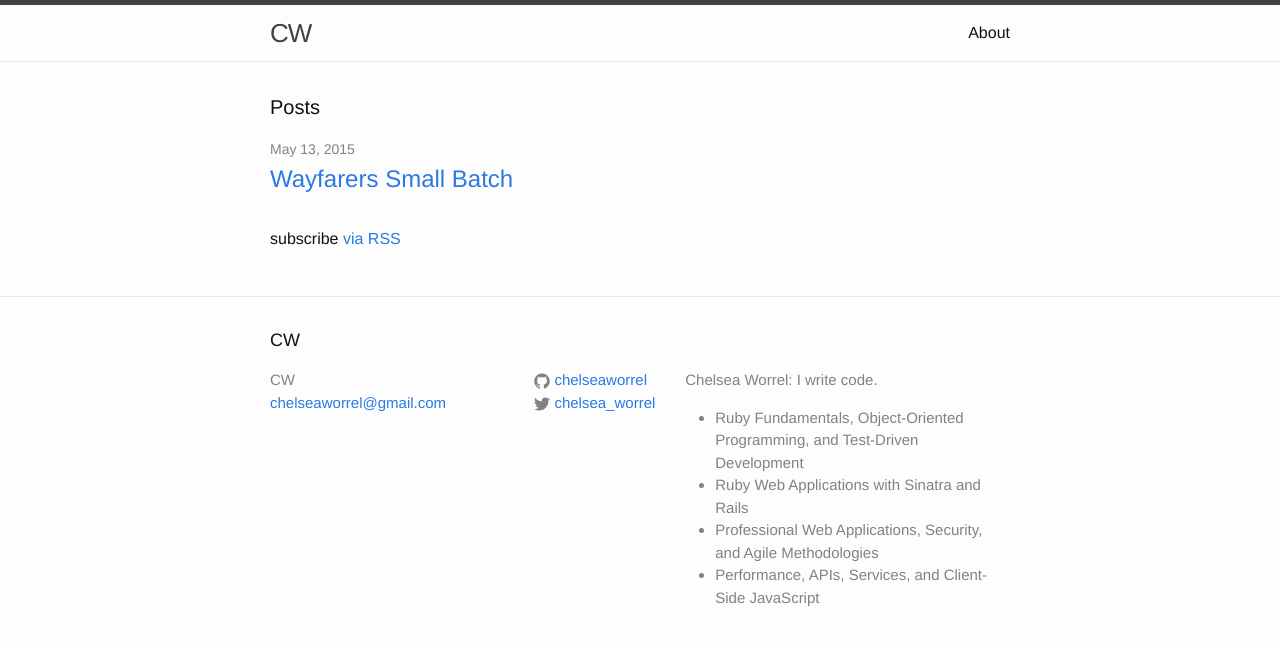
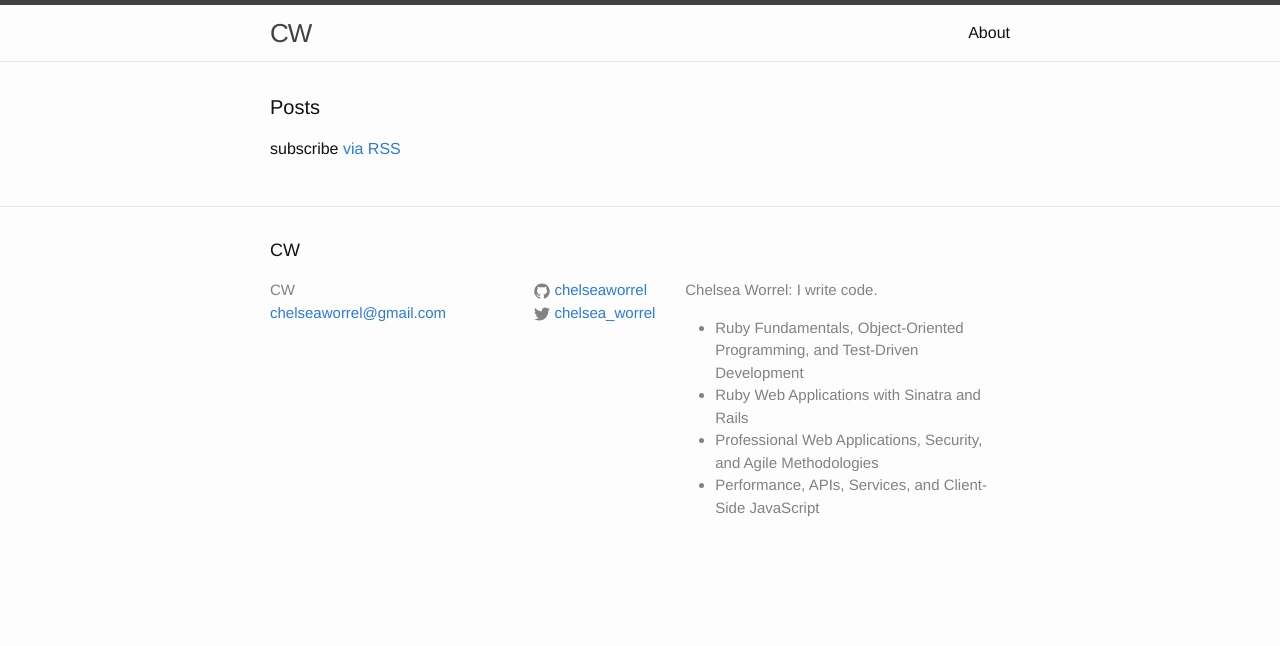
Before and after one commit to chelseaworrel/chelseaworrel.github.io, a Jekyll site: the page built from index.html, in a window 1280 px wide. Shown: the top 646 px of the page. Built offline with Jekyll 4.4.1, drawn with Linux system fonts in a browser that asks for light colours; a file with an impossible date is left out.

```diff
--- a/_posts/2015-05-13-welcome-to-jekyll.markdown
+++ b/_posts/2015-05-13-welcome-to-jekyll.markdown
@@ -1,11 +1,12 @@
 ---
 layout: post
 title: Wayfarers Small Batch
-date: 2015-05-13
+date: {}
 categories: jekyll update
 published: true
 ---
 
+![]({{site.baseurl}}/images.jpeg)
 > We loved with a love that was more than love
 
 Odd Future banjo beard hella XOXO put a bird on it migas, Schlitz organic readymade lomo Vice YOLO kale chips. Normcore roof party fixie sartorial heirloom. Post-ironic forage Blue Bottle, Vice migas vinyl High Life Pitchfork authentic. IPhone irony four loko, tilde four dollar toast aesthetic XOXO pour-over narwhal leggings skateboard. Mustache hella Austin lumbersexual meh. High Life biodiesel sustainable, heirloom chia distillery polaroid four dollar toast keffiyeh pop-up retro small batch Wes Anderson meditation. Street art heirloom drinking vinegar, ethical Brooklyn Pinterest cred tattooed before they sold out cray cold-pressed.
```
